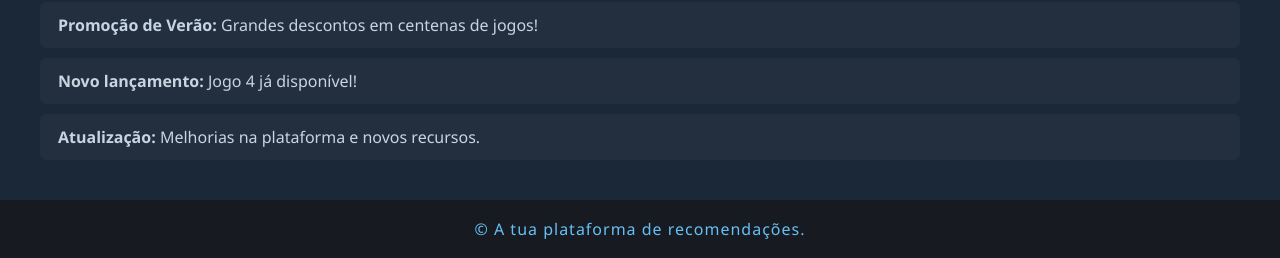
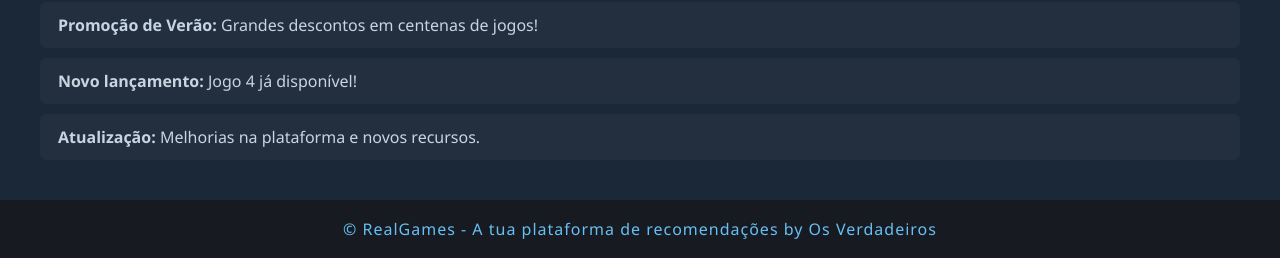
Before and after one commit to TiagoSantos155/Os_Verdadeiros_LAD_Project, a Flask app: template backend/templates/home.html in a window 1280 px wide. Shown: the part 900-1158 px from the top of the page. Run offline with Flask 3, Linux system fonts and the light colour scheme; the template is opened without the code that fills it: most values are stand-ins (such as "Sample title", 1, 10 or a date in 2020); grey boxes marked "Sample" are stand-in pictures.

Commit message:
Só nas mudanças

```diff
--- a/backend/templates/home.html
+++ b/backend/templates/home.html
@@ -2,12 +2,12 @@
 <html lang="pt">
 <head>
     <meta charset="UTF-8">
-    <title>Home | Plataforma</title>
+    <title>Home | RealGames</title>
     <link rel="stylesheet" href="{{ url_for('static', filename='home.css') }}">
 </head>
 <body>
     <header class="steam-header">
-        <div class="steam-logo">Plataforma</div>
+        <div class="steam-logo">RealGames</div>
         <nav class="steam-nav">
             <a href="#">Loja</a>
             <a href="#">Biblioteca</a>
@@ -50,7 +50,7 @@
         </section>
     </main>
     <footer class="steam-footer">
-        &copy; A tua plataforma de recomendações.
+        &copy; RealGames - A tua plataforma de recomendações by Os Verdadeiros
     </footer>
 </body>
 </html>
--- a/backend/templates/login.html
+++ b/backend/templates/login.html
@@ -9,7 +9,7 @@
 </head>
 <body>
     <div class="page-wrapper">
-        <h1 class="logo">Verdadeiros Jogos</h1>
+        <h1 class="logo">RealGames</h1>
         <div class="login-box">
             <h2>Login</h2>
             {% if login_error %}
```
